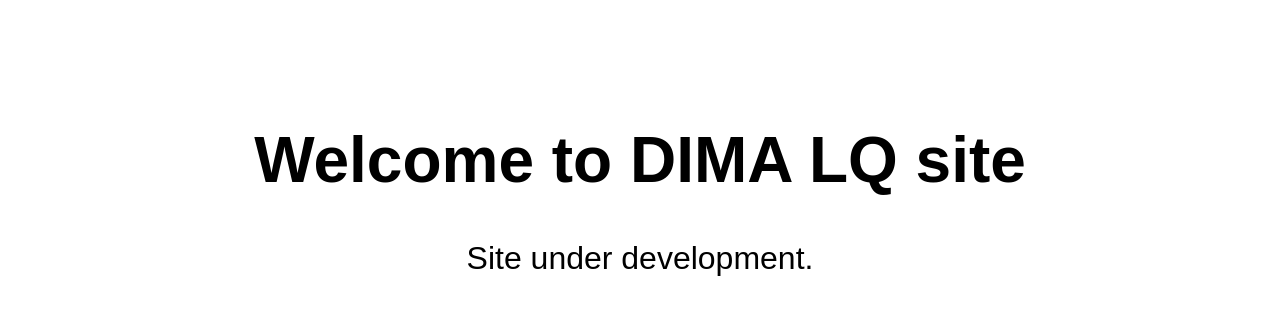
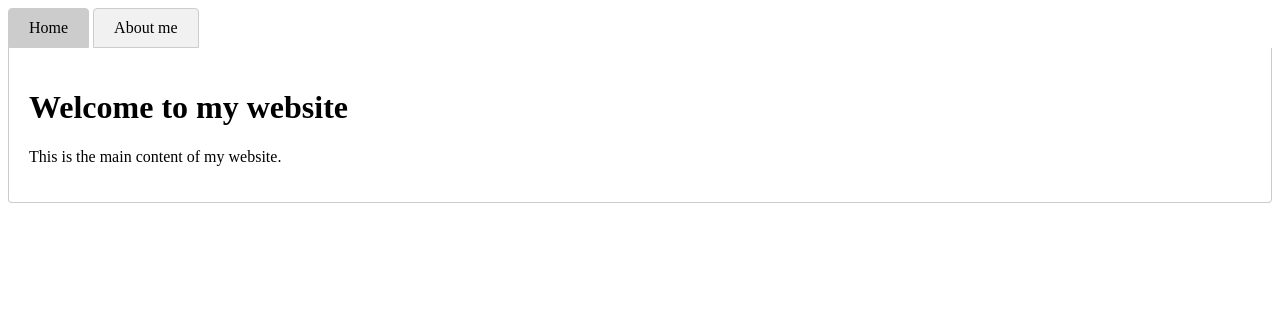
Before and after one commit to dima-lq/dima-lq.github.io, a plain HTML site: page index.html in a window 1280 px wide. Drawn offline with Linux system fonts and the light colour scheme.

Commit message:
Update Index.html

```diff
--- a/index.html
+++ b/index.html
@@ -1,57 +1,75 @@
 <!DOCTYPE html>
 <html>
 <head>
-	<title>Hello to my site!</title>
+	<title>My Website</title>
 	<meta charset="utf-8">
 	<meta name="viewport" content="width=device-width, initial-scale=1">
 	<style>
-		:root {
-			--background-color: #fff;
-			--text-color: #000;
-			--text-shadow-color: #fff;
+		/* Внешний вид вкладок */
+		.tab {
+			display: inline-block;
+			background-color: #f1f1f1;
+			border: 1px solid #ccc;
+			border-radius: 4px 4px 0 0;
+			padding: 10px 20px;
+			cursor: pointer;
+			user-select: none;
 		}
 
-		@media (prefers-color-scheme: dark) {
-			:root {
-				--background-color: #000;
-				--text-color: #fff;
-				--text-shadow-color: #000;
-			}
+		/* Стиль выбранной вкладки */
+		.active-tab {
+			background-color: #ccc;
 		}
 
-		body {
-			font-family: Arial, sans-serif;
-			background-color: var(--background-color);
-			color: var(--text-color);
-			margin: 0;
+		/* Скрытый контент */
+		.tab-content {
+			display: none;
+			padding: 20px;
+			border: 1px solid #ccc;
+			border-top: none;
+			border-radius: 0 0 4px 4px;
 		}
 
-		h1 {
-			font-size: 4rem;
-			text-align: center;
-			padding-top: 5rem;
-			color: inherit;
-			text-shadow: 0 0 10px var(--text-shadow-color);
-		}
-
-		p {
-			font-size: 2rem;
-			text-align: center;
-			margin-top: 2rem;
-			color: inherit;
-			text-shadow: 0 0 5px var(--text-shadow-color);
+		/* Показать выбранный контент */
+		.active-content {
+			display: block;
 		}
 	</style>
+</head>
+<body>
+	<!-- Вкладки -->
+	<div>
+		<div class="tab active-tab" onclick="openTab(event, 'home')">Home</div>
+		<div class="tab" onclick="openTab(event, 'about')">About me</div>
+	</div>
+
+	<!-- Контент вкладок -->
+	<div id="home" class="tab-content active-content">
+		<h1>Welcome to my website</h1>
+		<p>This is the main content of my website.</p>
+	</div>
+	<div id="about" class="tab-content">
+		<h1>About me</h1>
+		<p>I live in Ukraine. I love to play games, and my favorite thing is torturing my phone firmware.</p>
+	</div>
+
+	<!-- Скрипт для переключения вкладок -->
 	<script>
-		if (window.matchMedia && window.matchMedia('(prefers-color-scheme: dark)').matches) {
-			document.documentElement.style.setProperty('--background-color', '#000');
-			document.documentElement.style.setProperty('--text-color', '#fff');
-			document.documentElement.style.setProperty('--text-shadow-color', '#000');
+		function openTab(evt, tabName) {
+			// Получить все элементы с классом "tab" и удалить класс "active-tab"
+			var tabs = document.getElementsByClassName("tab");
+			for (var i = 0; i < tabs.length; i++) {
+				tabs[i].classList.remove("active-tab");
+			}
+			// Получить все элементы с классом "tab-content" и скрыть их
+			var contents = document.getElementsByClassName("tab-content");
+			for (var i = 0; i < contents.length; i++) {
+				contents[i].style.display = "none";
+			}
+			// Добавить класс "active-tab" к выбранной вкладке и показать соответствующий контент
+			evt.currentTarget.classList.add("active-tab");
+			document.getElementById(tabName).style.display = "block";
 		}
 	</script>
-</head>
-<body>
-	<h1>Welcome to DIMA LQ site</h1>
-	<p>Site under development.</p>
 </body>
 </html>
```
